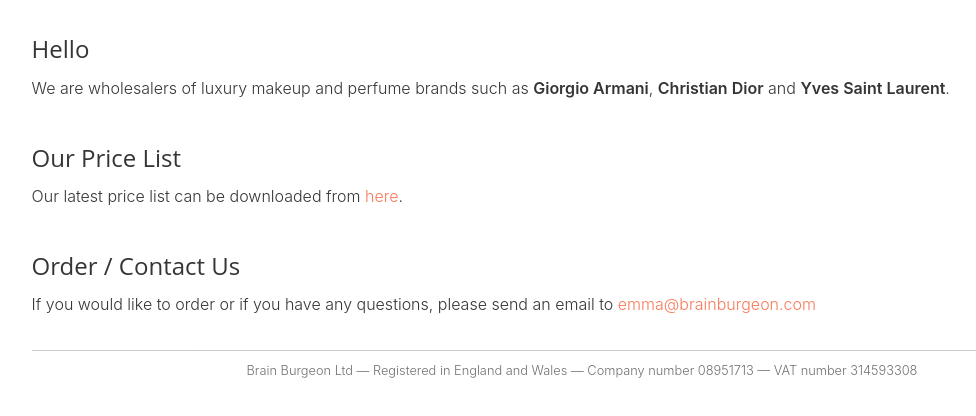
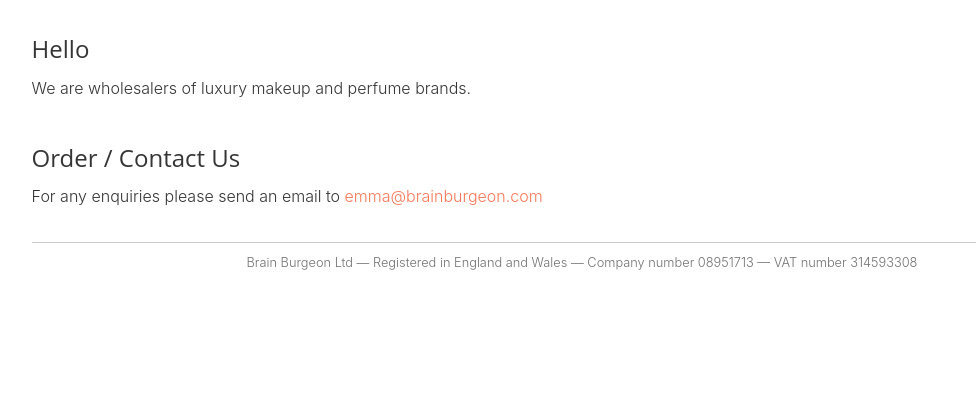
Before and after one commit to BrainBurgeon/brainburgeon.com, a plain HTML site: page index.html in a window 1280 px wide. Shown: the part 74-490 px from the top of the page, without its empty margins (58-1034 px from the left). Drawn offline with Linux system fonts and the light colour scheme.

Commit message:
Removed some stuff

```diff
--- a/index.html
+++ b/index.html
@@ -75,17 +75,12 @@
         <main class="main-content">
             <section>
                 <h2>Hello</h2>
-                <p>We are wholesalers of luxury makeup and perfume brands such as <b>Giorgio Armani</b>, <b>Christian Dior</b> and <b>Yves Saint Laurent</b>.</p>
-            </section>
-
-            <section>
-                <h2>Our Price List</h2>
-                <p>Our latest price list can be downloaded from <a href="http://bit.ly/brain-burgeon-price-list">here</a>.</p>
+                <p>We are wholesalers of luxury makeup and perfume brands.</p>
             </section>
 
             <section>
                 <h2>Order / Contact Us</h2>
-                <p>If you would like to order or if you have any questions, please send an email to <a href="mailto:emma@brainburgeon.com">emma@brainburgeon.com</a></p>
+                <p>For any enquiries please send an email to <a href="mailto:emma@brainburgeon.com">emma@brainburgeon.com</a></p>
             </section>
         </main>
 
```
